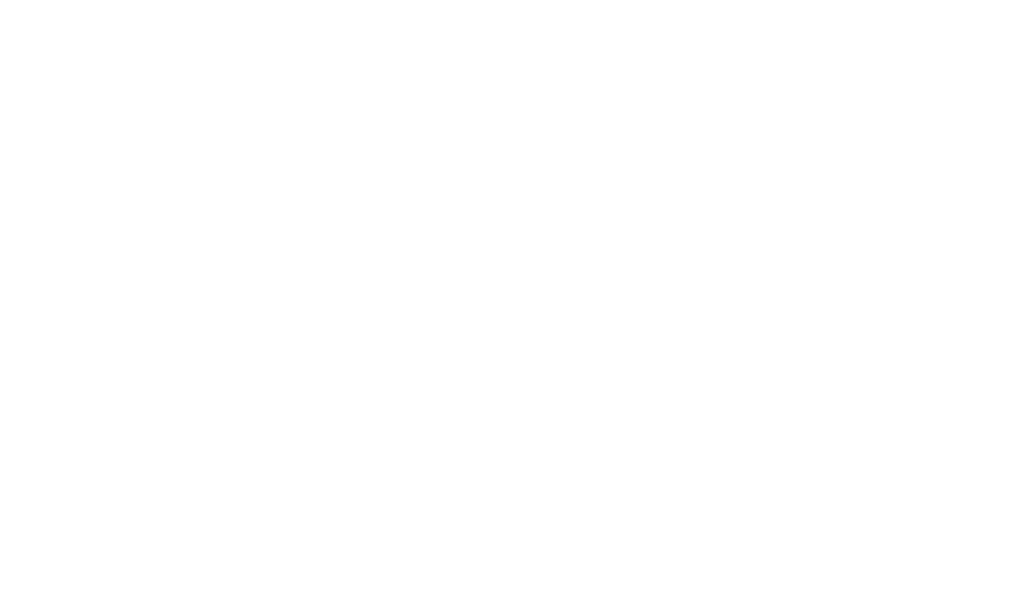
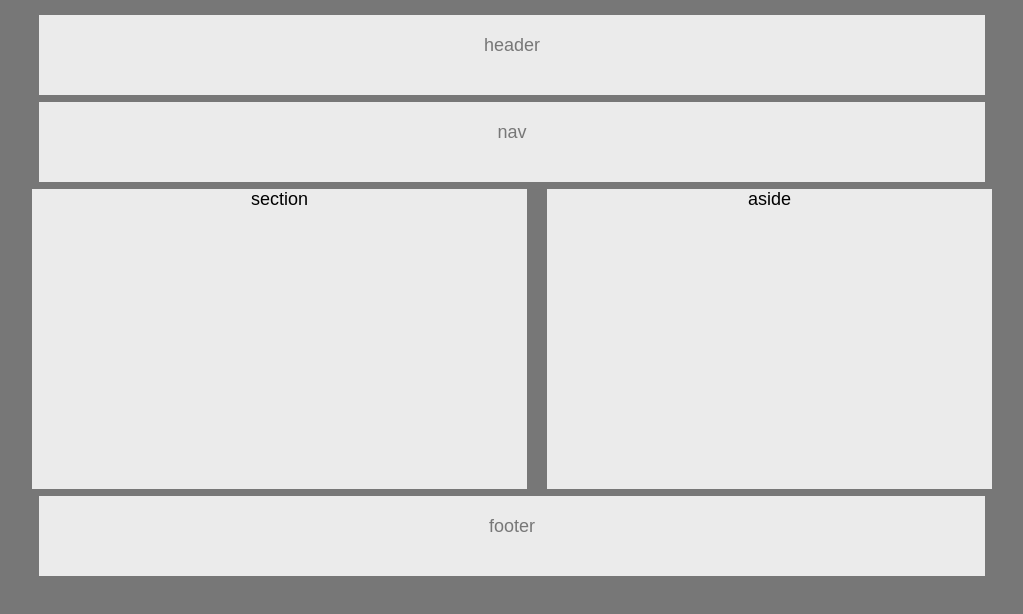
Before and after one commit to kasantosh/HW-Wireframe-01, a plain HTML site: page index.html in a window 1280 px wide. Shown: the whole page, without its empty margins (128-1151 px from the left). Drawn offline with Linux system fonts and the light colour scheme.

Commit message:
Started with some basic frames

```diff
--- a/index.html
+++ b/index.html
@@ -9,6 +9,24 @@
 
 </head>
 <body>
+    <section class="bodyContainer">
+            <section class="topContainer">
+                <aside class="topbar">header</aside>
+                <aside class="topbar">nav</aside>
+
+                <aside class="">
+
+                    <div class ="middleSect">
+                        <div id="leftBox"> section </div>
+                        <div id="rightBox">aside</div>
+
+                    </div>
+                </aside>
+
+
+                 <aside class="topbar">footer</aside>
+            </section>
+    </section>
 
 </body>
 </html>
--- a/style.css
+++ b/style.css
@@ -0,0 +1,65 @@
+body {
+font-family: 'Arial', 'Helvetica Neue', Helvetica, sans-serif;
+background-color: #777;
+font-size: 18px;
+
+
+}
+
+.bodyContainer {
+    margin: auto;
+    display: flex;
+    flex-direction: column;
+    justify-content: center;
+    width: 960px;
+}
+
+#articleBox {
+    display: flex;
+    flex-direction: column;
+    justify-content: center;
+    background-color: #777;
+    margin: 5px;
+    color: #777;
+
+}
+
+    .middleSect{
+        height: 300px;
+    }
+
+    #leftBox {
+
+    background-color: ebebeb;
+    float: left;
+    width: 495px;
+    height: 300px;
+    text-align: center;
+
+    }
+
+    #rightBox {
+
+        background-color: ebebeb;
+        float: right;
+        width: 445px;
+        height: 300px;
+        text-align: center;
+
+        }
+
+
+.topContainer{
+
+
+}
+
+.topbar{
+
+    height: 40px;
+    background-color: ebebeb;
+    padding: 20px;
+    margin: 7px;
+    text-align: center;
+    color: #777;
+}
```
